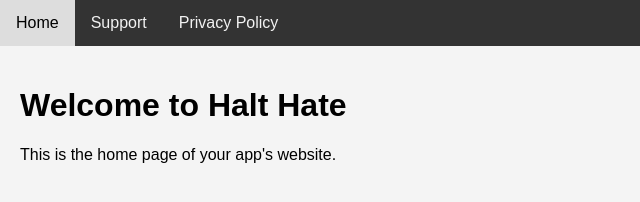
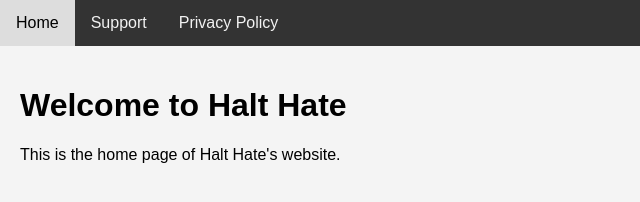
Before and after one commit to aravchand/aravchand.github.io, a plain HTML site: page index.html in a window 1280 px wide. Shown: the full height of the page, 0-640 px from the left. Drawn offline with Linux system fonts and the light colour scheme.

Commit message:
Initial commit

```diff
--- a/index.html
+++ b/index.html
@@ -51,7 +51,7 @@
     <div class="content">
         <div id="home" class="active">
             <h1>Welcome to Halt Hate</h1>
-            <p>This is the home page of your app's website.</p>
+            <p>This is the home page of Halt Hate's website.</p>
         </div>
 
         <div id="support">
```
